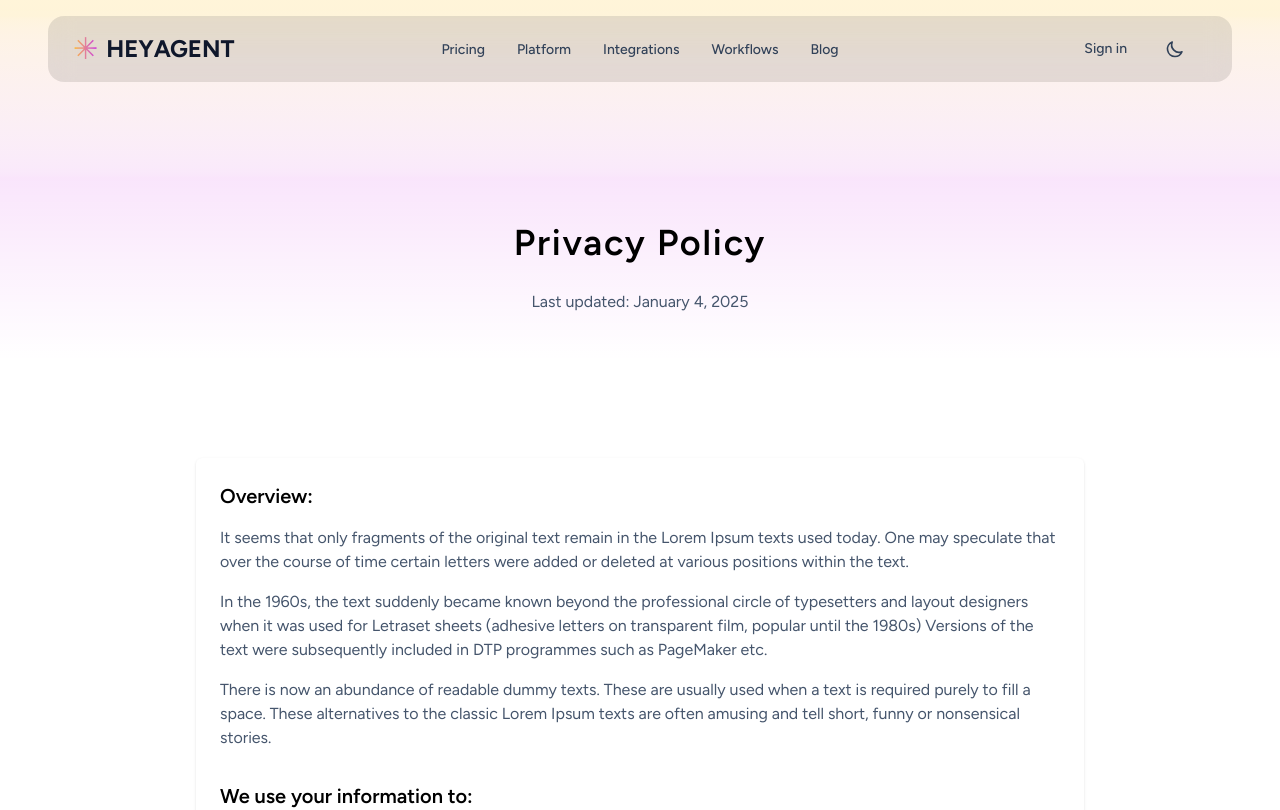
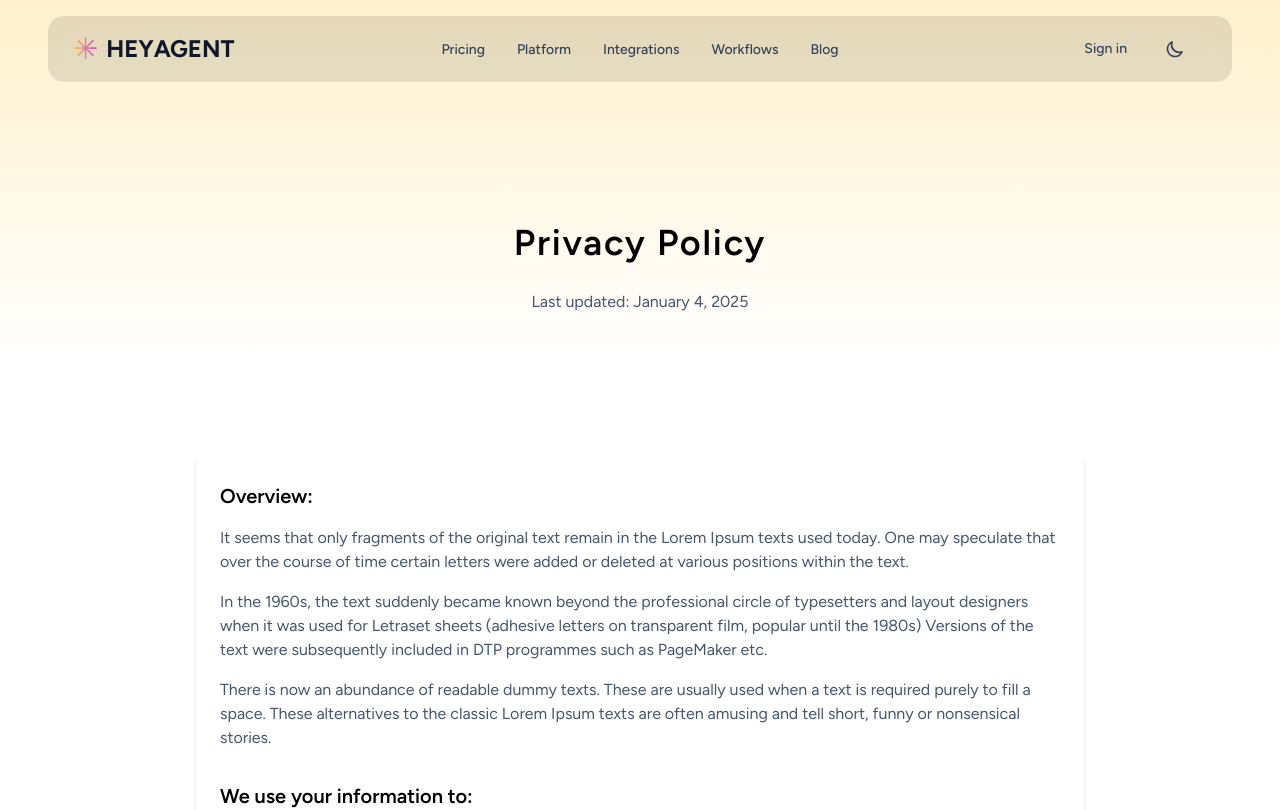
Before and after one commit to heyagent/heyagent, a Next.js app in the folder heyagent-app/: page /privacy in a window 1280 px wide. Shown: the top 810 px of the page. Built offline with nearby package versions, Linux system fonts and the light colour scheme.

Commit message:
revert: Return to original gradient implementation for privacy policy
- Reverted back to from-amber-400/20 to transparent gradient
- Kept the original design as requested

```diff
--- a/heyagent-app/app/privacy/page.tsx
+++ b/heyagent-app/app/privacy/page.tsx
@@ -7,7 +7,7 @@ export default function PrivacyPolicy() {
   return (
     <main>
       {/* Hero Section */}
-      <section className="relative pt-24 sm:pt-32 md:pt-40 lg:pt-48 pb-6 sm:pb-8 md:pb-12 bg-gradient-to-b from-amber-400/15 via-fuchsia-600/10 dark:from-amber-400/25 dark:via-fuchsia-600/15 to-transparent">
+      <section className="relative pt-24 sm:pt-32 md:pt-40 lg:pt-48 pb-6 sm:pb-8 md:pb-12 bg-gradient-to-b from-amber-400/20 dark:from-amber-400/40 to-transparent">
         <div className="container relative mx-auto px-4 sm:px-6 max-w-7xl">
           <div className="grid grid-cols-1 text-center mt-6">
             <div>
```
